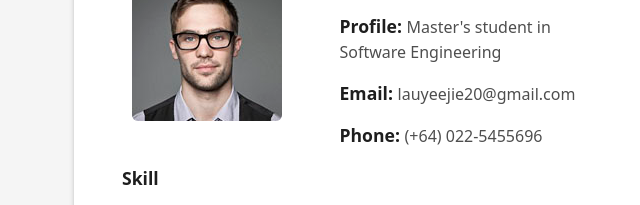
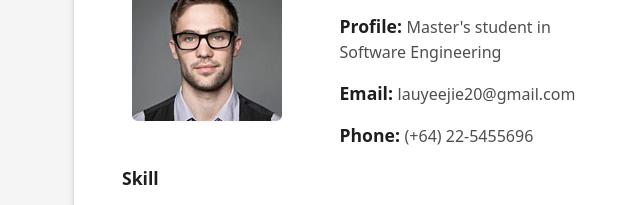
Before and after one commit to Carolyn0620/Portfolio1, a plain HTML site: page index.html in a window 1280 px wide. Shown: the part 957-1162 px from the top of the page, 8-648 px from the left. Drawn offline with Linux system fonts and the light colour scheme.

Commit message:
Update index.html

```diff
--- a/index.html
+++ b/index.html
@@ -109,7 +109,7 @@
                         <p><span class="title-s">Name: </span> <span>Carolyn Lau Yee Jie</span></p>
                         <p><span class="title-s">Profile: </span> <span>Master's student in Software Engineering</span></p>
                         <p><span class="title-s">Email: </span> <span>lauyeejie20@gmail.com</span></p>
-                        <p><span class="title-s">Phone: </span> <span>(+64) 022-5455696</span></p>
+                        <p><span class="title-s">Phone: </span> <span>(+64) 22-5455696</span></p>
                       </div>
                     </div>
                   </div>
```
